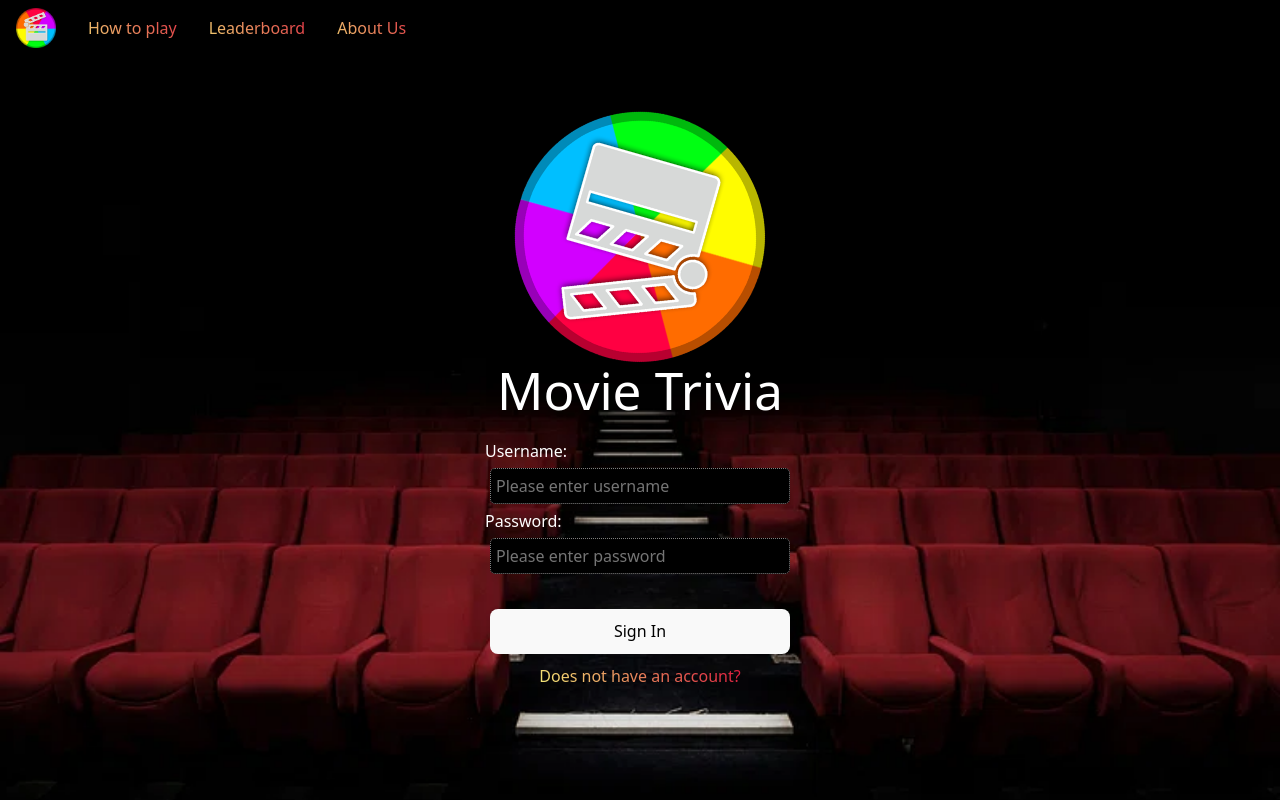
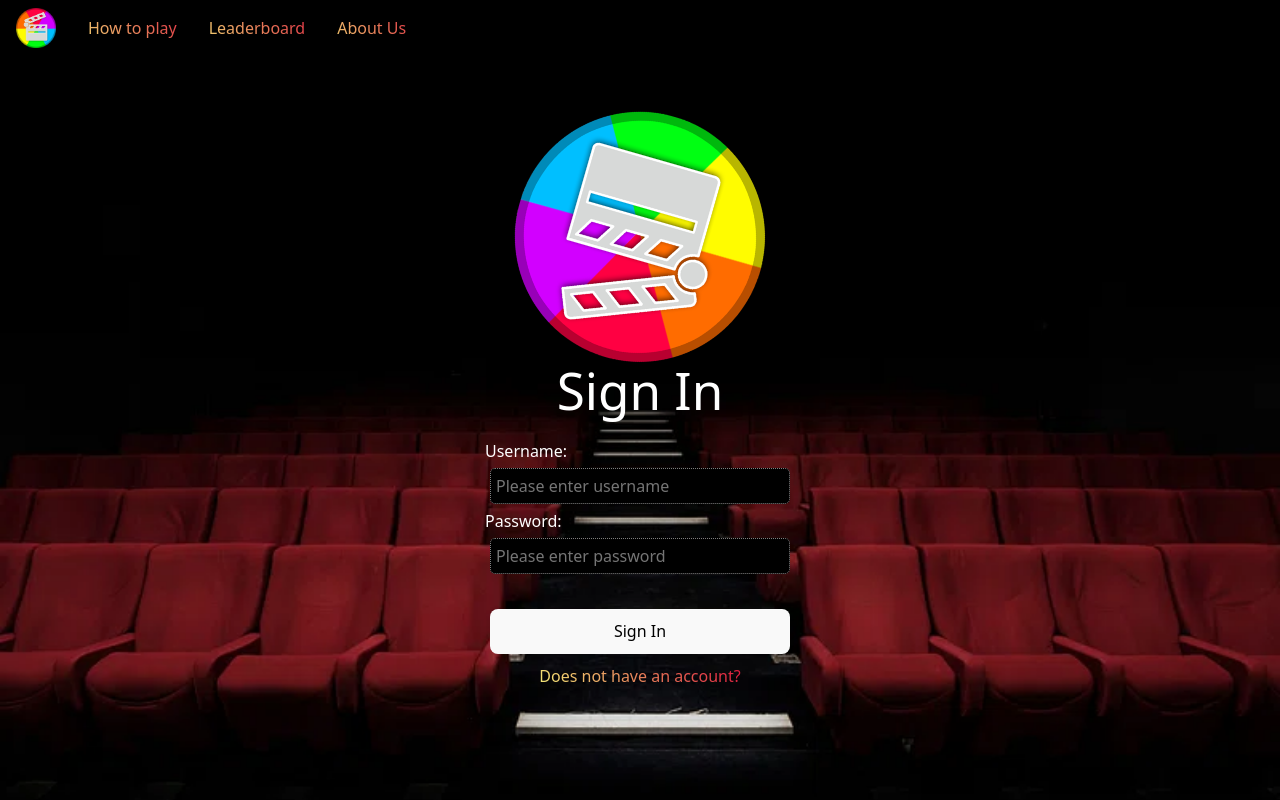
Before and after one commit to Alexhong1269/MovieTrivia, a React (Vite) app: page /login in a window 1280 px wide. Built offline with nearby package versions, Linux system fonts and the light colour scheme.

Commit message:
small text update

```diff
--- a/src/components/Login.jsx
+++ b/src/components/Login.jsx
@@ -110,7 +110,7 @@ function Login({ isHidden }) {
     <StyledLogin isHidden={isHidden}>
       <div className="logo_container">
         <img src={triviaLogo} className="triviaLogo" alt="trivia_logo" />
-        <h1>Movie Trivia</h1>
+        <h1>Sign In</h1>
         <form>
           <div>
             <label htmlFor="username" id="UserText">
--- a/src/components/Register.jsx
+++ b/src/components/Register.jsx
@@ -111,7 +111,7 @@ function Register({ isHidden }) {
     <StyledRegister isHidden={isHidden}>
       <div className="logo_container">
         <img src={triviaLogo} className="triviaLogo" alt="trivia_logo" />
-        <h1>Movie Trivia</h1>
+        <h1>Sign Up</h1>
         <form>
           <div className="username_input">
             <label htmlFor="username" id="UserText">
```
